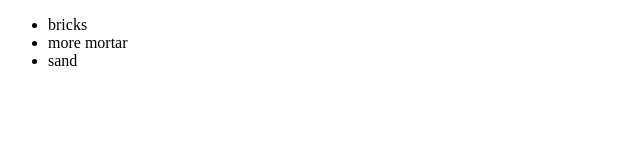
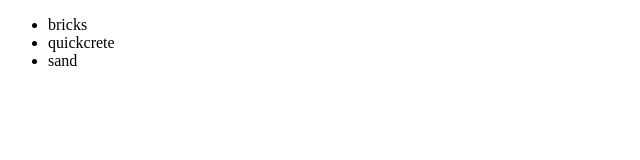
Before and after one commit to fabibalance/newGitTest, a plain HTML site: page index.html in a window 1280 px wide. Shown: the full height of the page, 0-640 px from the left. Drawn offline with Linux system fonts and the light colour scheme.

Commit message:
quickcrete

```diff
--- a/index.html
+++ b/index.html
@@ -7,7 +7,7 @@
 <body>
 <ul>
     <li>bricks    </li>
-    <li>more mortar </li>
+    <li>quickcrete</li>
     <li>sand</li>
 
 
```
